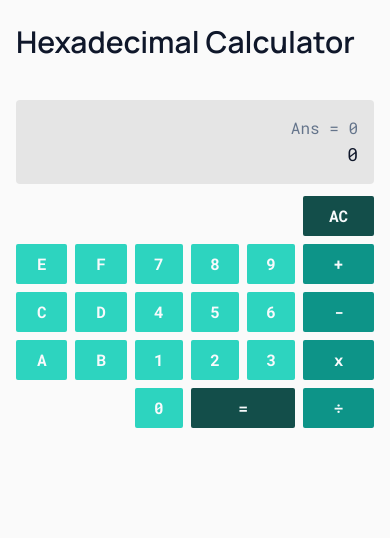
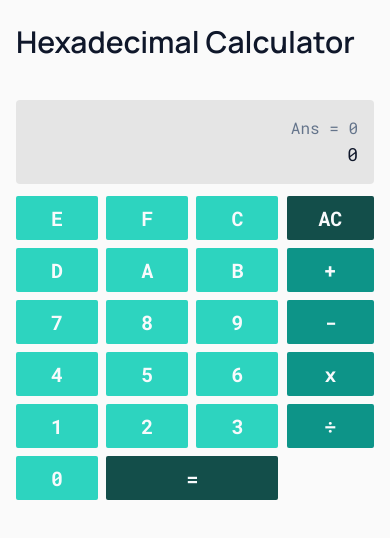
Before and after one commit to tayla-orsmond/IMY-772-Calculator, an Angular app in the folder imy-772-calculator/: page / in a window 390 px wide. Shown: the top 538 px of the page. Built offline with nearby package versions, Linux system fonts and the light colour scheme.

Commit message:
Keyboard responsive styling

```diff
--- a/imy-772-calculator/src/app/keyboard/keyboard.component.html
+++ b/imy-772-calculator/src/app/keyboard/keyboard.component.html
@@ -1,17 +1,17 @@
 <div class="keyboard grid gap-2">
-  <button class="clear-key col-start-3" (click)="keyPress(allClear ? 'AC' : 'CE')">{{allClear ? 'AC' : 'CE'}}</button>
-  <div class="letter-keys grid grid-cols-2 grid-rows-4 gap-2">
+  <button class="clear-key row-start-1 col-start-2 row-span-1 sm:col-start-3" (click)="keyPress(allClear ? 'AC' : 'CE')">{{allClear ? 'AC' : 'CE'}}</button>
+  <div class="letter-keys grid grid-cols-3 grid-rows-2 gap-2 sm:grid-cols-2 sm:grid-rows-4 row-start-1 col-start-1 row-span-2 sm:row-start-2 sm:row-span-1">
     <button class="letter-key" *ngFor="let key of letterKeys" (click)="keyPress(key)">
       {{ key }}
     </button>
   </div>
-  <div class="number-keys grid grid-cols-3 grid-rows-4 gap-2">
+  <div class="number-keys grid grid-cols-3 grid-rows-4 gap-2 row-start-3 col-start-1 row-span-4 sm:row-start-2 sm:col-start-2 sm:row-span-1">
     <button class="number-key" *ngFor="let key of numberKeys" (click)="keyPress(key)">
       {{ key }}
     </button>
     <button class="equals-key col-span-2" (click)="keyPress('=')">=</button>
   </div>
-  <div class="operator-keys grid grid-cols-1 grid-rows-4 gap-2">
+  <div class="operator-keys grid grid-cols-1 grid-rows-4 gap-2 row-start-2 col-start-2 row-span-4 sm:row-start-2 sm:col-start-3 sm:row-span-1">
     <button class="operator-key" *ngFor="let key of operatorKeys" (click)="keyPress(key)">
       {{ key }}
     </button>
--- a/imy-772-calculator/src/app/keyboard/keyboard.component.scss
+++ b/imy-772-calculator/src/app/keyboard/keyboard.component.scss
@@ -1,5 +1,5 @@
 button {
-  @apply font-mono font-bold sm:text-xl md:text-base text-slate-50 py-2 px-4 rounded-sm;
+  @apply font-mono font-bold text-xl md:text-base text-slate-50 py-2 px-4 rounded-sm;
 
   &:hover {
     @apply bg-teal-500 shadow-lg transition-all duration-100;
@@ -22,3 +22,13 @@ button {
 .equals-key {
   @apply bg-teal-900;
 }
+
+.keyboard {
+  grid-template-columns: 3fr 1fr;
+}
+
+@media (min-width: 640px) {
+  .keyboard {
+    grid-template-columns: 2fr 3fr 1fr;
+  }
+}
```
